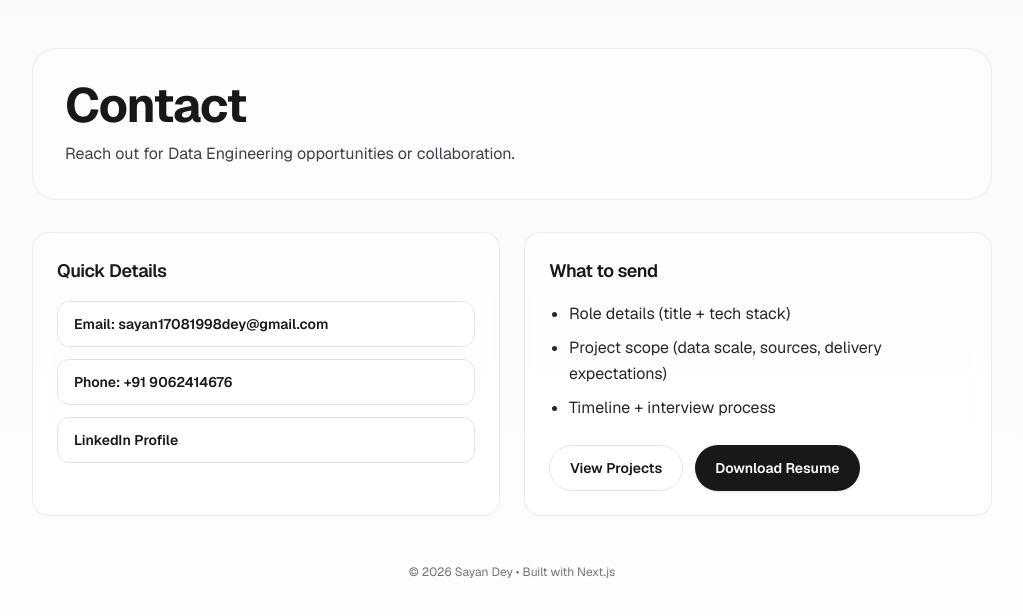
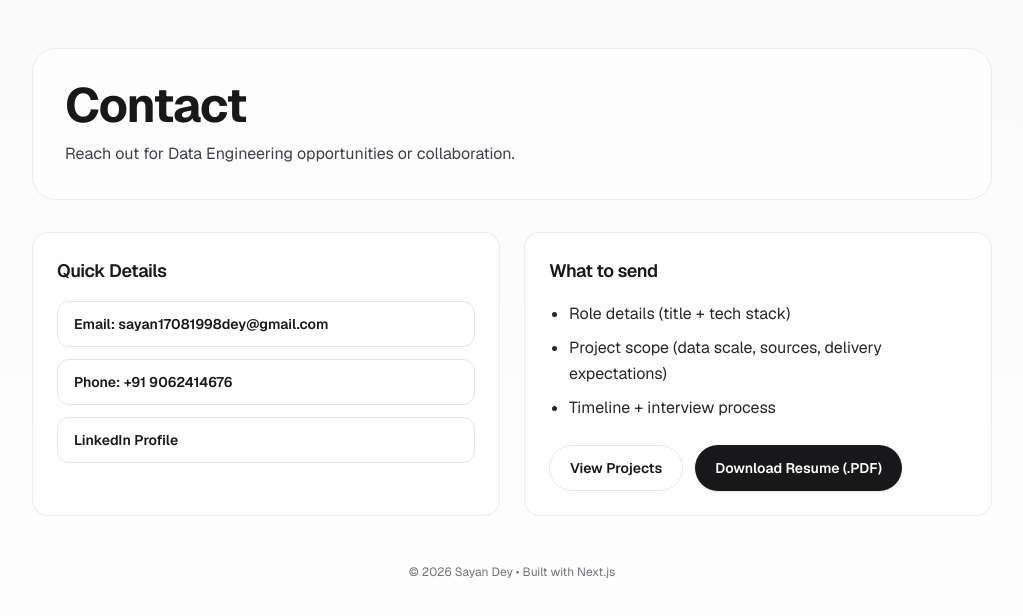
Before and after one commit to sdey17081998/Portfolio-Website, a Next.js app: page /contact in a window 1280 px wide. Shown: the top 616 px of the page, without its empty margins (128-1151 px from the left). Built offline with nearby package versions, Linux system fonts and the light colour scheme.

Commit message:
PDF-only resume downloads

```diff
--- a/src/app/contact/page.tsx
+++ b/src/app/contact/page.tsx
@@ -66,13 +66,22 @@ export default function ContactPage() {
               >
                 View Projects
               </a>
+
+              {/* Download only the PDF resume */}
               <a
-                href="/resume.txt"
+                href="/resume.pdf"
                 download
-                className="inline-flex items-center justify-center rounded-full bg-zinc-900 px-5 py-3 text-sm font-semibold text-white shadow-sm transition hover:bg-zinc-800 dark:bg-zinc-50 dark:text-zinc-900"
+                className="inline-flex items-center justify-center rounded-full bg-zinc-900 px-5 py-3 text-sm font-semibold text-white shadow-sm transition hover:bg-zinc-800 dark:bg-zinc-50 dark:text-zinc-900 dark:hover:bg-zinc-200"
               >
-                Download Resume
+                Download Resume (.PDF)
               </a>
+
+
+
+
+
+
+
             </div>
           </section>
         </div>
--- a/src/app/page.tsx
+++ b/src/app/page.tsx
@@ -114,12 +114,12 @@ export default function Home() {
             </div>
 
             <div className="hidden items-center gap-2 sm:flex">
-              <a
-                href="/"
+              <span
                 className="rounded-full px-4 py-2 text-sm font-semibold transition hover:bg-white/80 dark:hover:bg-black/30"
+                aria-current="page"
               >
                 Home
-              </a>
+              </span>
               <a
                 href="/projects"
                 className="rounded-full border border-zinc-200 bg-white/60 px-4 py-2 text-sm font-semibold transition hover:bg-white/80 dark:border-zinc-800 dark:bg-black/20 dark:hover:bg-black/30"
@@ -132,6 +132,7 @@ export default function Home() {
               >
                 Contact
               </a>
+
             </div>
 
             <div className="flex items-center gap-2 sm:hidden">
@@ -201,12 +202,13 @@ export default function Home() {
                     LinkedIn
                   </a>
                   <a
-                    href="/resume.txt"
+                    href="/resume.pdf"
                     download
-                    className="inline-flex items-center rounded-full bg-zinc-900 px-3 py-1 text-sm font-medium text-white shadow-sm transition hover:bg-zinc-800 dark:bg-zinc-50 dark:text-zinc-900"
+                    className="inline-flex items-center rounded-full bg-zinc-900 px-3 py-1 text-sm font-medium text-white shadow-sm transition hover:bg-zinc-800 dark:bg-zinc-50 dark:text-zinc-900 dark:hover:bg-zinc-200"
                   >
                     Resume
                   </a>
+
                 </div>
               </div>
             </div>
--- a/src/app/projects/page.tsx
+++ b/src/app/projects/page.tsx
@@ -1,6 +1,7 @@
 "use client";
 
 import React from "react";
+import Link from "next/link";
 
 const email = "sayan17081998dey@gmail.com";
 
@@ -50,17 +51,24 @@ export default function ProjectsPage() {
         <header className="relative mb-8 overflow-hidden rounded-3xl border border-zinc-200/70 bg-white/60 p-8 backdrop-blur dark:border-zinc-800/70 dark:bg-black/20">
           <div className="absolute inset-0 -z-10 bg-[radial-gradient(ellipse_at_top,_var(--tw-gradient-stops))] from-indigo-200/40 via-transparent to-transparent dark:from-indigo-900/20" />
           <h1 className="text-4xl font-bold tracking-tight sm:text-5xl animate-fadeUp">Projects</h1>
-          <p className="mt-3 max-w-3xl text-base leading-relaxed text-zinc-700 dark:text-zinc-200 animate-fadeUp" style={{ animationDelay: "90ms" }}>
+          <p
+            className="mt-3 max-w-3xl text-base leading-relaxed text-zinc-700 dark:text-zinc-200 animate-fadeUp"
+            style={{ animationDelay: "90ms" }}
+          >
             A couple of highlights showcasing my Databricks / PySpark / SQL pipeline engineering work.
           </p>
 
-          <div className="mt-6 flex flex-wrap gap-2 animate-fadeUp" style={{ animationDelay: "160ms" }}>
-            <a
+          <div
+            className="mt-6 flex flex-wrap gap-2 animate-fadeUp"
+            style={{ animationDelay: "160ms" }}
+          >
+            <Link
               href="/"
               className="inline-flex items-center justify-center rounded-full border border-zinc-200 bg-white/70 px-4 py-2 text-sm font-semibold text-zinc-900 transition hover:bg-white dark:border-zinc-800 dark:bg-black/20 dark:text-zinc-50"
             >
               Back to Home
-            </a>
+            </Link>
+
             <a
               href={`mailto:${email}`}
               className="inline-flex items-center justify-center rounded-full bg-zinc-900 px-4 py-2 text-sm font-semibold text-white shadow-sm transition hover:bg-zinc-800 dark:bg-zinc-50 dark:text-zinc-900"
```
Also changed, not shown: 1 other file (tests, documents, lock files or other folders).
